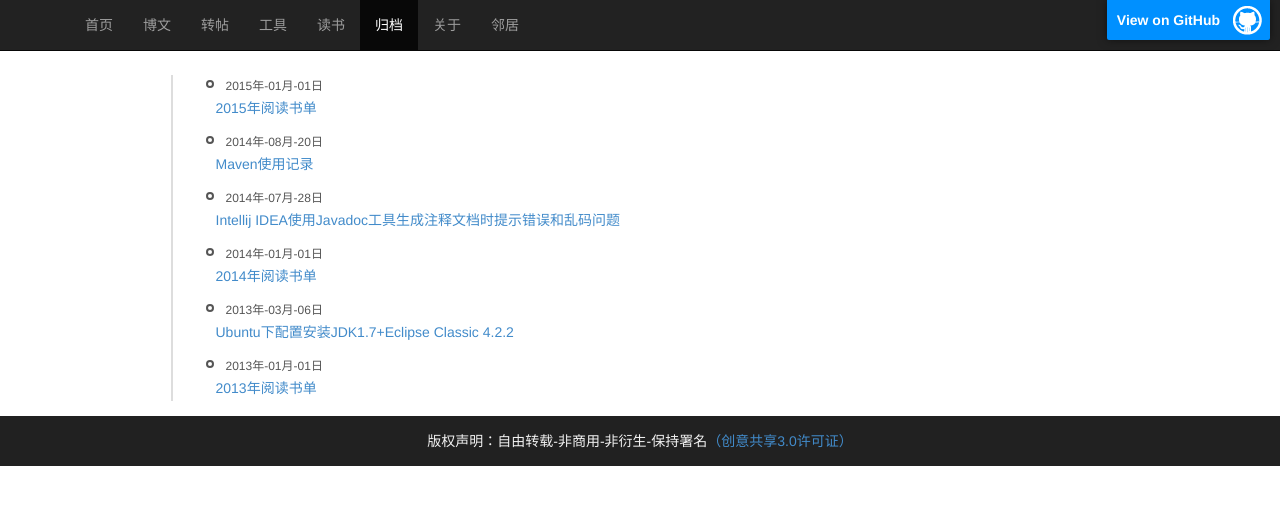
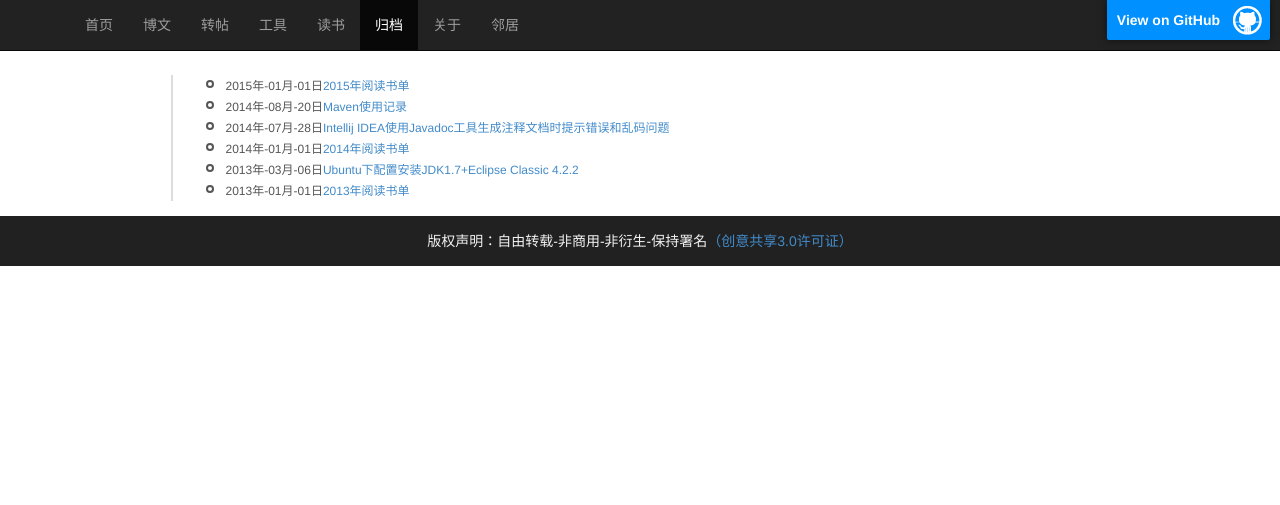
Before and after one commit to sheleng/sheleng.github.io, a Jekyll site: the page built from pages/archive.html, in a window 1280 px wide. Shown: the top 505 px of the page. Built offline with Jekyll 4.4.1, drawn with Linux system fonts in a browser that asks for light colours.

Commit message:
修改归档样式

```diff
--- a/pages/archive.html
+++ b/pages/archive.html
@@ -7,7 +7,7 @@
 <div class="times">
   <ul>
     {% for post in site.posts  %}
-      <li><b></b><span>{{ post.date | date: "%Y年-%m月-%d日" }}</span><p><a class="pjaxlink" href="{{ post.url }}">{{ post.title }}</a></p></li>
+      <li><b></b><span>{{ post.date | date: "%Y年-%m月-%d日" }}<a class="pjaxlink" href="{{ post.url }}">{{ post.title }}</a></span></li>
     {% endfor %}
   </ul>
 </div>
```
